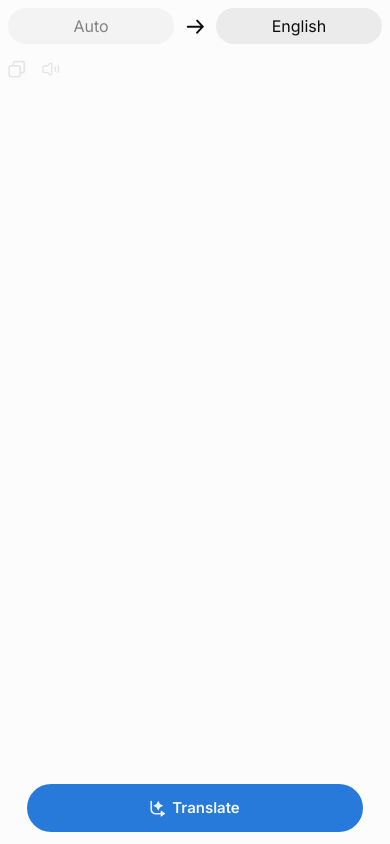
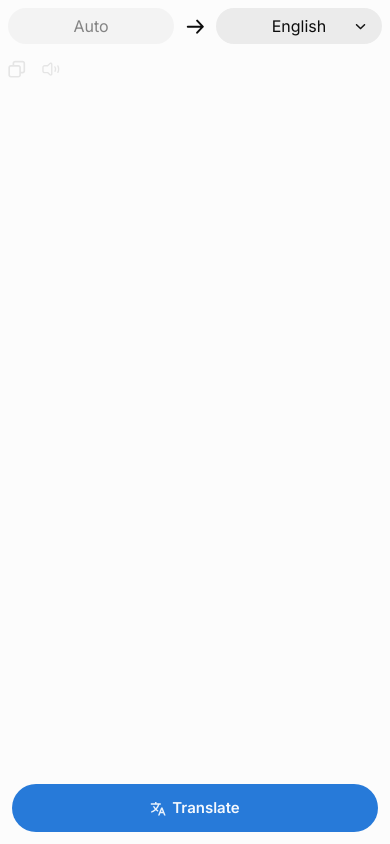
Before and after one commit to loganngarcia/translate-ext, a browser extension: page sidepanel/sidepanel.html in a window 390 px wide. Drawn offline with Linux system fonts and the light colour scheme.

Commit message:
Enhance sidepanel UI with dropdown icon for language selection and adjust translate button width for better responsiveness. Add styling for dropdown icon to improve visual consistency.

```diff
--- a/sidepanel/sidepanel.css
+++ b/sidepanel/sidepanel.css
@@ -127,6 +127,24 @@ body {
   outline: none;
 }
 
+.dropdown-icon {
+  position: absolute;
+  right: 16px;
+  pointer-events: none;
+  display: flex;
+  align-items: center;
+  justify-content: center;
+}
+
+.dropdown-icon svg {
+  width: 11px;
+  height: 7px;
+}
+
+.dropdown-icon svg path {
+  fill: rgba(0, 0, 0, 0.95) !important;
+}
+
 /* Summary section */
 .summary-section {
   flex: 1;
@@ -247,8 +265,7 @@ body {
 }
 
 .translate-btn {
-  width: calc(100% - 24px);
-  max-width: 336px;
+  width: 100%;
   height: 48px;
   background: #277AD9;
   border: none;
@@ -264,7 +281,7 @@ body {
   font-family: 'Inter', sans-serif;
   font-weight: 600;
   line-height: 24px;
-  padding: 0 12px; /* Match original design */
+  padding: 0 12px;
 }
 
 .translate-btn:hover {
--- a/sidepanel/sidepanel.html
+++ b/sidepanel/sidepanel.html
@@ -77,6 +77,11 @@
               <option value="Albanian">Albanian</option>
               <option value="Macedonian">Macedonian</option>
             </select>
+            <div class="dropdown-icon">
+              <svg width="11" height="7" viewBox="0 0 11 7" fill="none" xmlns="http://www.w3.org/2000/svg">
+                <path d="M5.53125 4.4962L8.98664 1.19778C9.29153 0.90674 9.77134 0.90674 10.0762 1.19778V1.19778C10.4018 1.5086 10.4018 2.02841 10.0762 2.33922L5.8765 6.34817C5.68328 6.53261 5.37922 6.53261 5.18601 6.34817L0.986279 2.33922C0.660669 2.02841 0.660669 1.5086 0.986279 1.19778V1.19778C1.29117 0.90674 1.77098 0.90674 2.07587 1.19778L5.53125 4.4962Z" fill="black" fill-opacity="0.95"/>
+              </svg>
+            </div>
           </div>
         </div>
 
@@ -123,9 +128,8 @@
     <!-- Fixed Bottom Bar -->
     <div class="fixed-bottom-bar">
       <button class="translate-btn" id="translate-btn">
-        <svg width="16" height="17" viewBox="0 0 16 17" fill="none" xmlns="http://www.w3.org/2000/svg">
-          <path d="M8.23994 0.677734L9.97145 3.92432L13.218 5.65583L9.97145 7.38736L8.23994 10.6339L6.50843 7.38736L3.26184 5.65583L6.50843 3.92432L8.23994 0.677734Z" fill="white" fill-opacity="0.95"/>
-          <path fill-rule="evenodd" clip-rule="evenodd" d="M0.457001 1.50744L0.457046 9.60977C0.457061 12.2723 2.61543 14.4306 5.27791 14.4306L10.6639 14.4307V16.1965C10.6639 16.5893 11.1096 16.816 11.4271 16.5848L14.908 14.0492C15.1714 13.8574 15.1714 13.4645 14.908 13.2727L11.4271 10.7371C11.1096 10.5059 10.6639 10.7326 10.6639 11.1254V12.8912L5.27791 12.8912C3.46563 12.8912 1.99649 11.422 1.99648 9.60976L1.99644 1.50743C1.99644 1.08232 1.65182 0.737704 1.22671 0.73771C0.801608 0.737717 0.456998 1.08233 0.457001 1.50744Z" fill="white" fill-opacity="0.95"/>
+        <svg width="19" height="17" viewBox="0 0 19 17" fill="none" xmlns="http://www.w3.org/2000/svg">
+          <path d="M14.876 7.41458L18.5813 16.6777H16.7665L15.7552 14.1514H12.3109L11.3013 16.6777H9.48737L13.1918 7.41458H14.876ZM7.7181 0.677734V2.36194H12.7707V4.04616L11.1136 4.04666C10.4486 6.03871 9.4013 7.84043 8.06463 9.35226C8.67339 9.89517 9.33242 10.3768 10.0318 10.7897L9.3997 12.3708C8.49596 11.8593 7.65026 11.2482 6.87567 10.5513C5.37202 11.9047 3.59949 12.9348 1.65403 13.5395L1.20237 11.915C2.86631 11.3896 4.38794 10.5082 5.68898 9.35319C4.73938 8.28035 3.93598 7.06077 3.31172 5.7306L5.19755 5.73068C5.67194 6.60519 6.23582 7.41736 6.87572 8.1531C7.91036 6.96412 8.74589 5.57555 9.3261 4.04701L0.981262 4.04616V2.36194H6.03389V0.677734H7.7181ZM14.0339 9.84422L12.9838 12.4672H15.0823L14.0339 9.84422Z" fill="white" fill-opacity="0.95"/>
         </svg>
         <span>Translate</span>
       </button>
```
